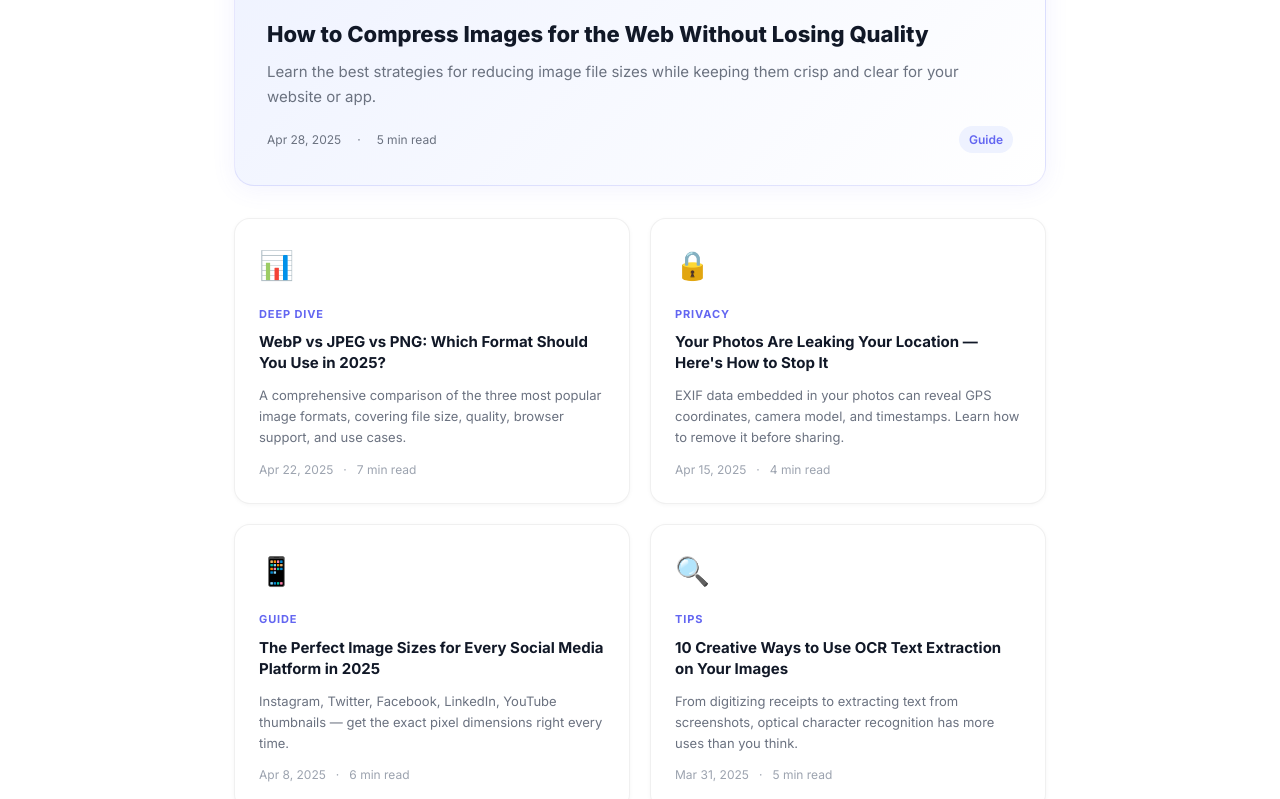
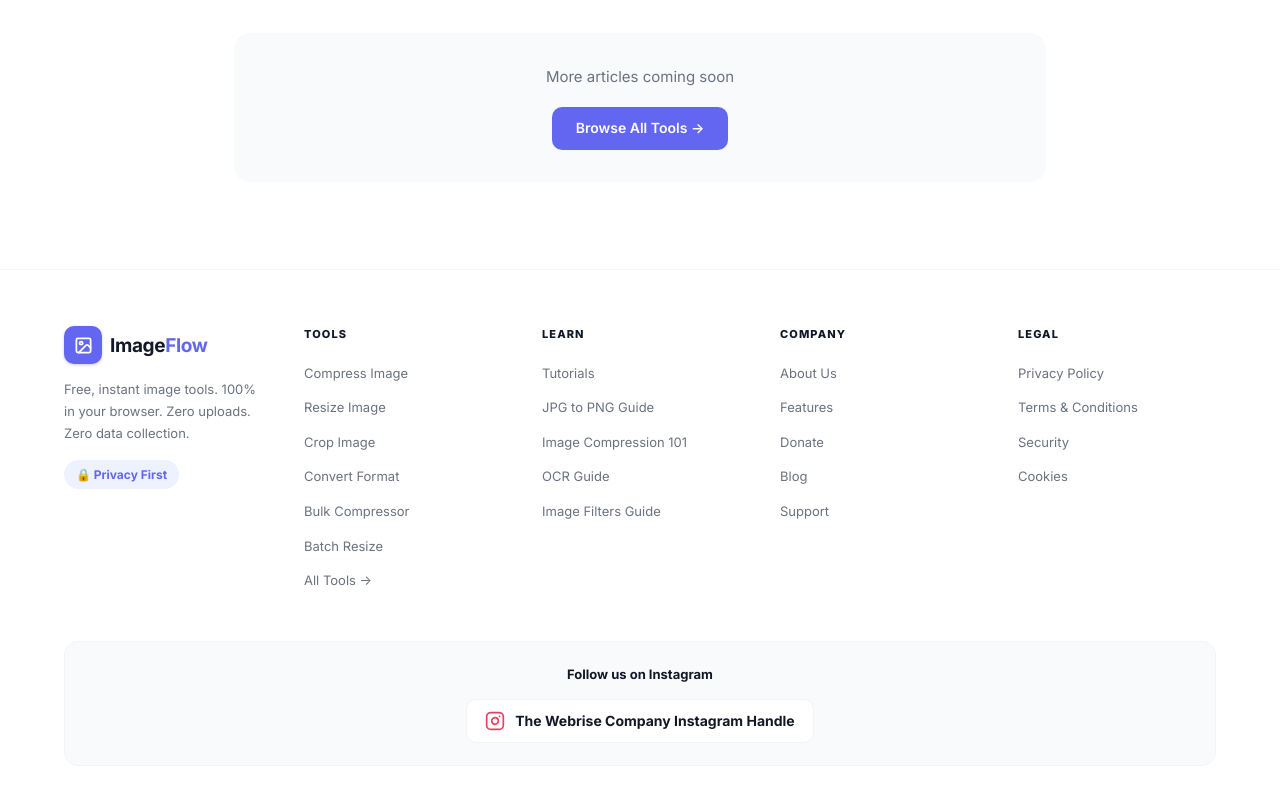
Before and after one commit to saurabh20402-ai/imageflowpdf, a Next.js app: page /blog in a window 1280 px wide. Shown: the part 600-1399 px from the top of the page. Built offline with nearby package versions, Linux system fonts and the light colour scheme.

Commit message:
bolg fixing

```diff
--- a/src/app/blog/BlogContent.jsx
+++ b/src/app/blog/BlogContent.jsx
@@ -3,62 +3,8 @@
 import Link from 'next/link';
 import { useState } from 'react';
 
-const POSTS = [
-  {
-    slug: 'how-to-compress-images-for-web',
-    title: 'How to Compress Images for the Web Without Losing Quality',
-    excerpt: 'Learn the best strategies for reducing image file sizes while keeping them crisp and clear for your website or app.',
-    category: 'Guide',
-    date: 'Apr 28, 2025',
-    readTime: '5 min',
-    emoji: '🗜️',
-  },
-  {
-    slug: 'webp-vs-jpeg-vs-png',
-    title: 'WebP vs JPEG vs PNG: Which Format Should You Use in 2025?',
-    excerpt: 'A comprehensive comparison of the three most popular image formats, covering file size, quality, browser support, and use cases.',
-    category: 'Deep Dive',
-    date: 'Apr 22, 2025',
-    readTime: '7 min',
-    emoji: '📊',
-  },
-  {
-    slug: 'image-metadata-privacy',
-    title: 'Your Photos Are Leaking Your Location — Here\'s How to Stop It',
-    excerpt: 'EXIF data embedded in your photos can reveal GPS coordinates, camera model, and timestamps. Learn how to remove it before sharing.',
-    category: 'Privacy',
-    date: 'Apr 15, 2025',
-    readTime: '4 min',
-    emoji: '🔒',
-  },
-  {
-    slug: 'perfect-social-media-image-sizes',
-    title: 'The Perfect Image Sizes for Every Social Media Platform in 2025',
-    excerpt: 'Instagram, Twitter, Facebook, LinkedIn, YouTube thumbnails — get the exact pixel dimensions right every time.',
-    category: 'Guide',
-    date: 'Apr 8, 2025',
-    readTime: '6 min',
-    emoji: '📱',
-  },
-  {
-    slug: 'ocr-use-cases',
-    title: '10 Creative Ways to Use OCR Text Extraction on Your Images',
-    excerpt: 'From digitizing receipts to extracting text from screenshots, optical character recognition has more uses than you think.',
-    category: 'Tips',
-    date: 'Mar 31, 2025',
-    readTime: '5 min',
-    emoji: '🔍',
-  },
-  {
-    slug: 'batch-processing-images',
-    title: 'Batch Processing Images: Save Hours with Bulk Tools',
-    excerpt: 'Why resize or compress images one by one? We show you how to process dozens of images at once and download them as a ZIP.',
-    category: 'Productivity',
-    date: 'Mar 24, 2025',
-    readTime: '4 min',
-    emoji: '⚡',
-  },
-];
+const POSTS = [];
+
 
 const CATEGORIES = ['All', 'Guide', 'Deep Dive', 'Privacy', 'Tips', 'Productivity'];
 
@@ -98,7 +44,7 @@ export default function BlogContent() {
         </div>
 
         {/* Featured Post */}
-        {activeCategory === 'All' && (
+        {activeCategory === 'All' && POSTS.length > 0 && (
           <div style={{
             padding: '32px', borderRadius: 20, marginBottom: 32,
             background: 'linear-gradient(135deg, var(--primary-light), var(--surface-card))',
@@ -120,7 +66,12 @@ export default function BlogContent() {
 
         {/* Post grid */}
         <div style={{ display: 'grid', gridTemplateColumns: 'repeat(auto-fill, minmax(260px, 1fr))', gap: 20 }}>
-          {(activeCategory === 'All' ? filtered.slice(1) : filtered).map(post => (
+          {filtered.length === 0 ? (
+            <div style={{ gridColumn: '1 / -1', padding: '32px', borderRadius: 20, background: 'var(--surface-card)', textAlign: 'center', color: 'var(--muted)' }}>
+              No blog posts are available yet. Add your first post when ready.
+            </div>
+          ) : (
+            (activeCategory === 'All' ? filtered.slice(1) : filtered).map(post => (
               <div key={post.slug} style={{
                 padding: '24px', borderRadius: 16,
                 background: 'var(--surface-card)',
@@ -143,7 +94,8 @@ export default function BlogContent() {
                   <span>{post.readTime} read</span>
                 </div>
               </div>
-          ))}
+            ))
+          )}
         </div>
 
         {/* CTA */}
--- a/src/components/Footer.jsx
+++ b/src/components/Footer.jsx
@@ -19,7 +19,6 @@ const FOOTER_LINKS = {
   ],
   Learn: [
     { label: 'Tutorials', href: '/tutorials/' },
-    { label: 'Blog', href: '/blog/' },
     { label: 'JPG to PNG Guide', href: '/tutorials/#tut-jpg-to-png' },
     { label: 'Image Compression 101', href: '/tutorials/#tut-compress-image' },
     { label: 'OCR Guide', href: '/tutorials/#tut-ocr-extract-text' },
```
Lines whose indentation alone changed are shown as unchanged.
